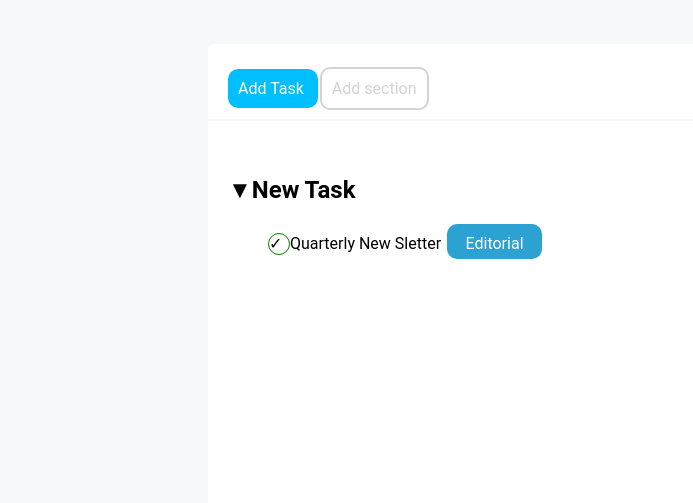
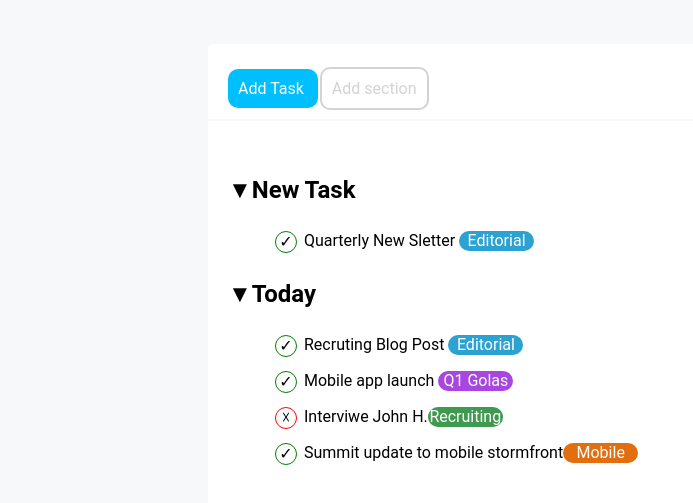
Before and after one commit to AlessandroBilli/html-css-toboolist, a plain HTML site: page index.html in a window 1280 px wide. Shown: the part 95-598 px from the top of the page, without its empty margins (0-693 px from the left). Drawn offline with Linux system fonts and the light colour scheme.

Commit message:
feat: section Today

```diff
--- a/index.html
+++ b/index.html
@@ -28,12 +28,24 @@
         <section> <!--New Task-->
             <h2>&#x25BC;New Task</h2>
             <ul>
-                <li><span class="element">&check; </span>Quarterly New Sletter <span class="botton">Editorial</span></li>
+                <li><span class="elementg">&check; </span>Quarterly New Sletter <span class="botton">Editorial</span></li>
 
 
             </ul>
 
         </section> <!--/New Task-->
+        <section>
+            <section> <!--Today-->
+                <h2>&#x25BC;Today</h2>
+                <ul>
+                    <li><span class="elementg">&check; </span>Recruting Blog Post <span class="botton">Editorial</span></li>
+                    <li><span class="elementg">&check; </span>Mobile app launch <span class="botton2">Q1 Golas</span></li>
+                    <li><span class="elementr">&#9747;</span>Interviwe John H.<span class="botton3">Recruiting</span></li>
+                    <li><span class="elementg">&check; </span>Summit update to mobile stormfront<span class="botton4">Mobile</span></li>
+                </ul>
+
+            </section> <!--/Today-->
+        </section>
     </main>
 
 </body>
--- a/style.css
+++ b/style.css
@@ -78,7 +78,7 @@ ul{list-style: none;
 
 }
 
-.element{
+.elementg{
     display: inline-block;
     height: 20px;
     width: 20px;
@@ -86,6 +86,8 @@ ul{list-style: none;
     vertical-align: middle;
     line-height: 20px;
     border-radius: 50%;
+    margin: 7px 7px 7px 7px;
+    text-align: center;
 
 
 
@@ -95,12 +97,70 @@ ul{list-style: none;
 
 .botton{display: inline-block;
     width: 75px;
-    height: 15px;
+    height: 20px;
     background-color: rgb(43, 162, 209);
-    border-radius: 10px;
-    padding: 10px;
+    border-radius: 40px;
+
     text-align: center;
-    margin-left: 2px;
+
     color: white;
 
+
 }
+
+.botton2{display: inline-block;
+    width: 75px;
+    height: 20px;
+    background-color: rgb(168, 71, 224);
+    border-radius: 40px;
+
+    text-align: center;
+
+    color: white;
+
+
+}
+
+.botton3{display: inline-block;
+    width: 75px;
+    height: 20px;
+    background-color: rgb(63, 153, 78);
+    border-radius: 40px;
+
+    text-align: center;
+
+    color: white;
+
+
+}
+
+.botton4{display: inline-block;
+    width: 75px;
+    height: 20px;
+    background-color: rgb(226, 110, 16);
+    border-radius: 40px;
+
+    text-align: center;
+
+    color: white;
+
+
+}
+
+
+.elementr{
+    display: inline-block;
+    height: 20px;
+    width: 20px;
+    border: 1px solid red;
+    vertical-align: middle;
+    line-height: 20px;
+    border-radius: 50%;
+    margin: 7px 7px 7px 7px;
+    text-align: center;
+
+
+
+
+
+}
```
